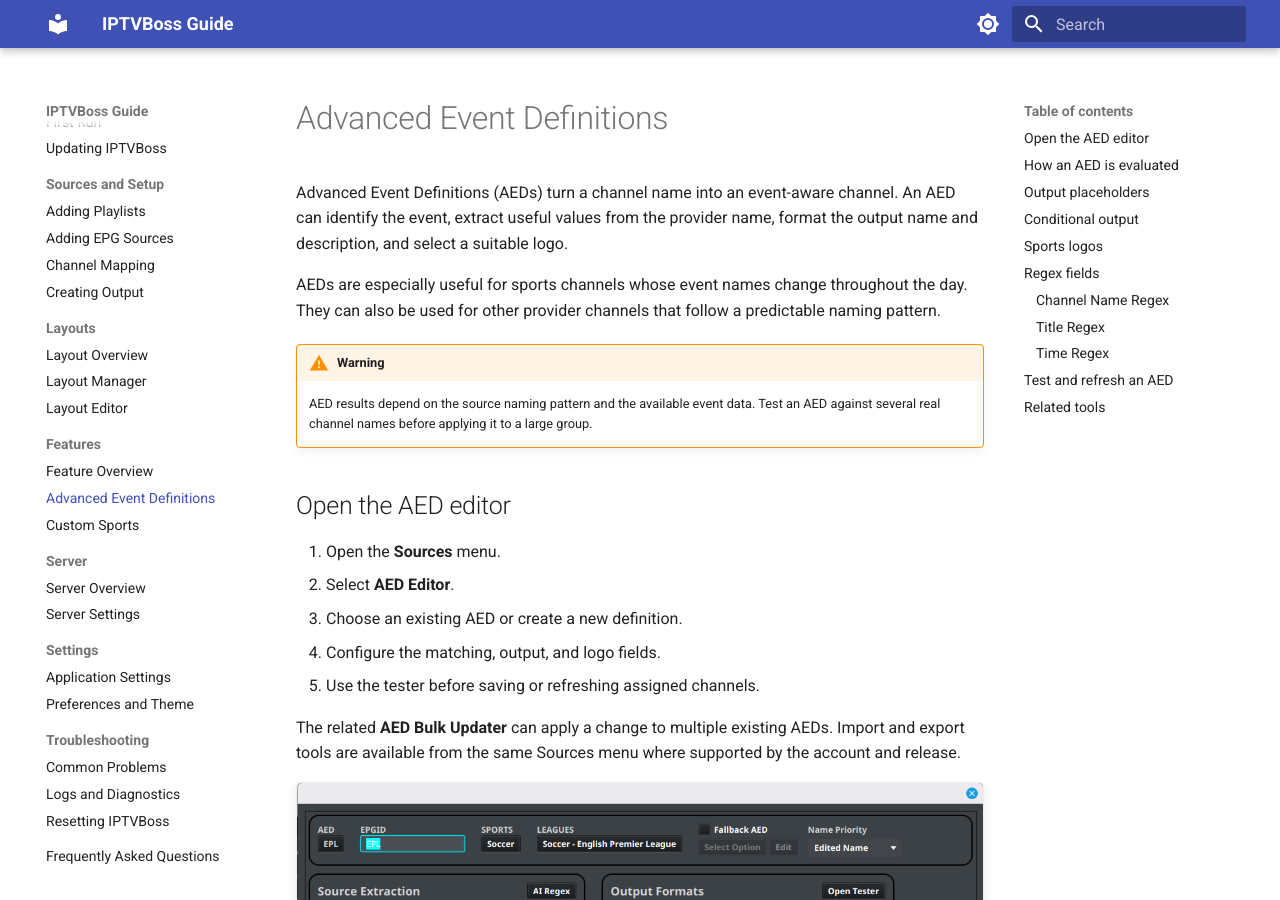
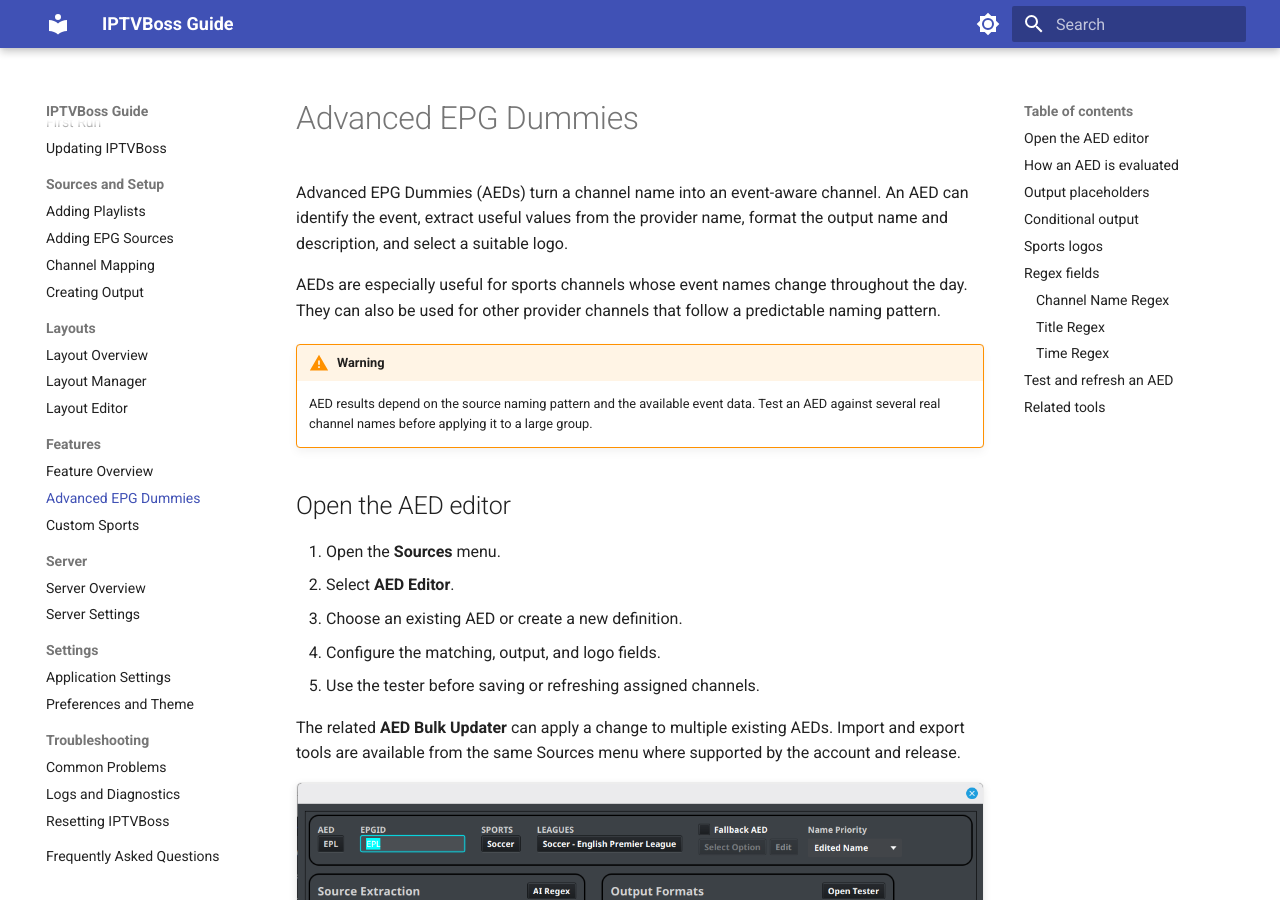
Before and after one commit to walrusone/iptvboss_guide, an MkDocs documentation site: the page built from docs/features/aed.md, in a window 1280 px wide and 900 px high. Built offline with MkDocs 1.6.1 and Material for MkDocs 9.7.7, drawn with Linux system fonts in a browser that asks for light colours.

Commit message:
Correct AED terminology

```diff
--- a/docs/features/aed.md
+++ b/docs/features/aed.md
@@ -1,6 +1,6 @@
-# Advanced Event Definitions
+# Advanced EPG Dummies
 
-Advanced Event Definitions (AEDs) turn a channel name into an event-aware channel. An AED can identify the event, extract useful values from the provider name, format the output name and description, and select a suitable logo.
+Advanced EPG Dummies (AEDs) turn a channel name into an event-aware channel. An AED can identify the event, extract useful values from the provider name, format the output name and description, and select a suitable logo.
 
 AEDs are especially useful for sports channels whose event names change throughout the day. They can also be used for other provider channels that follow a predictable naming pattern.
 
--- a/mkdocs.yml
+++ b/mkdocs.yml
@@ -71,7 +71,7 @@ nav:
       - Layout Editor: layouts/layout-editor.md
   - Features:
       - Feature Overview: features/index.md
-      - Advanced Event Definitions: features/aed.md
+      - Advanced EPG Dummies: features/aed.md
       - Custom Sports: features/custom-sports.md
   - Server:
       - Server Overview: server/index.md
```
Also changed, not shown: docs/features/index.md (+1 -1 lines).
